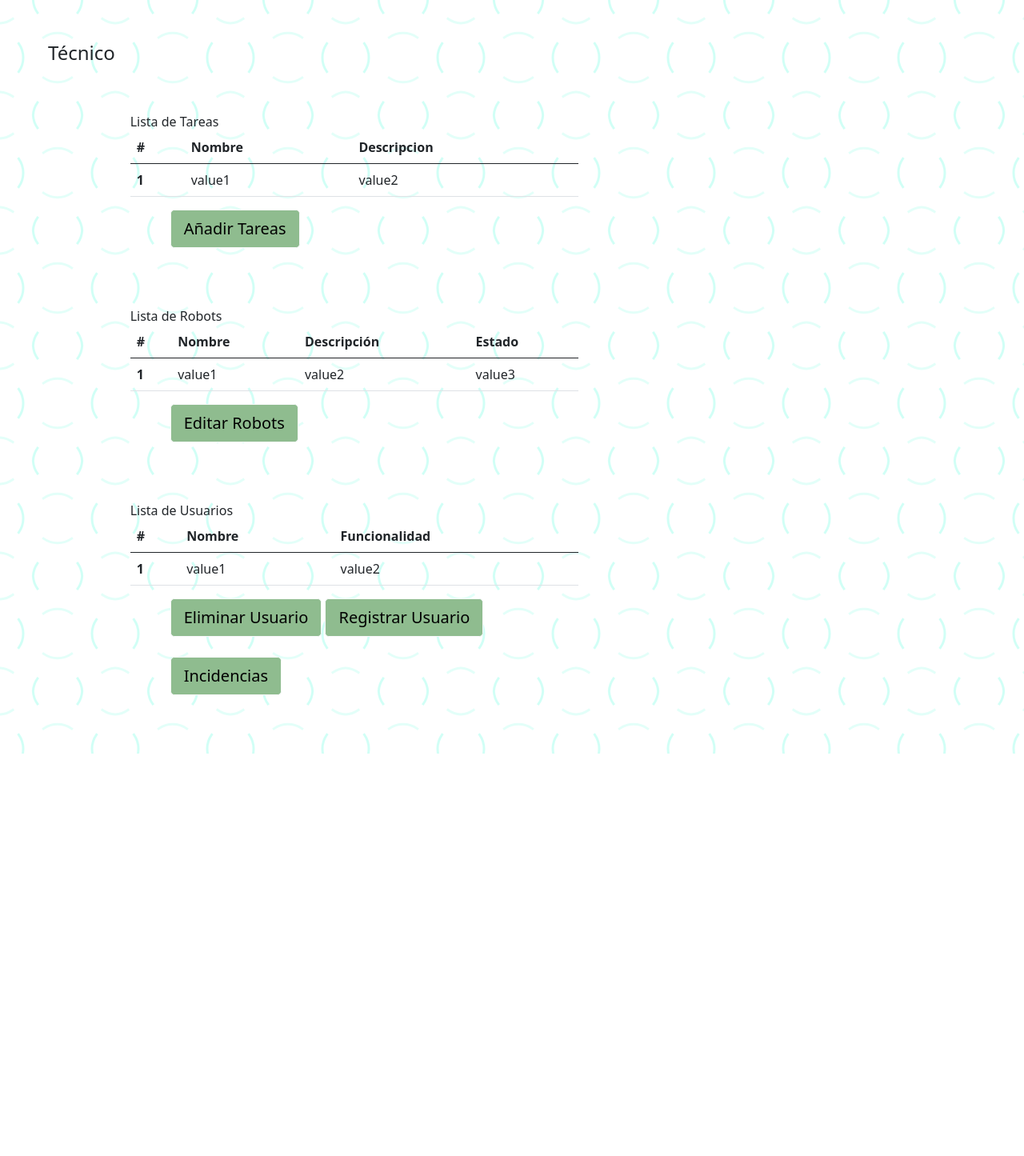
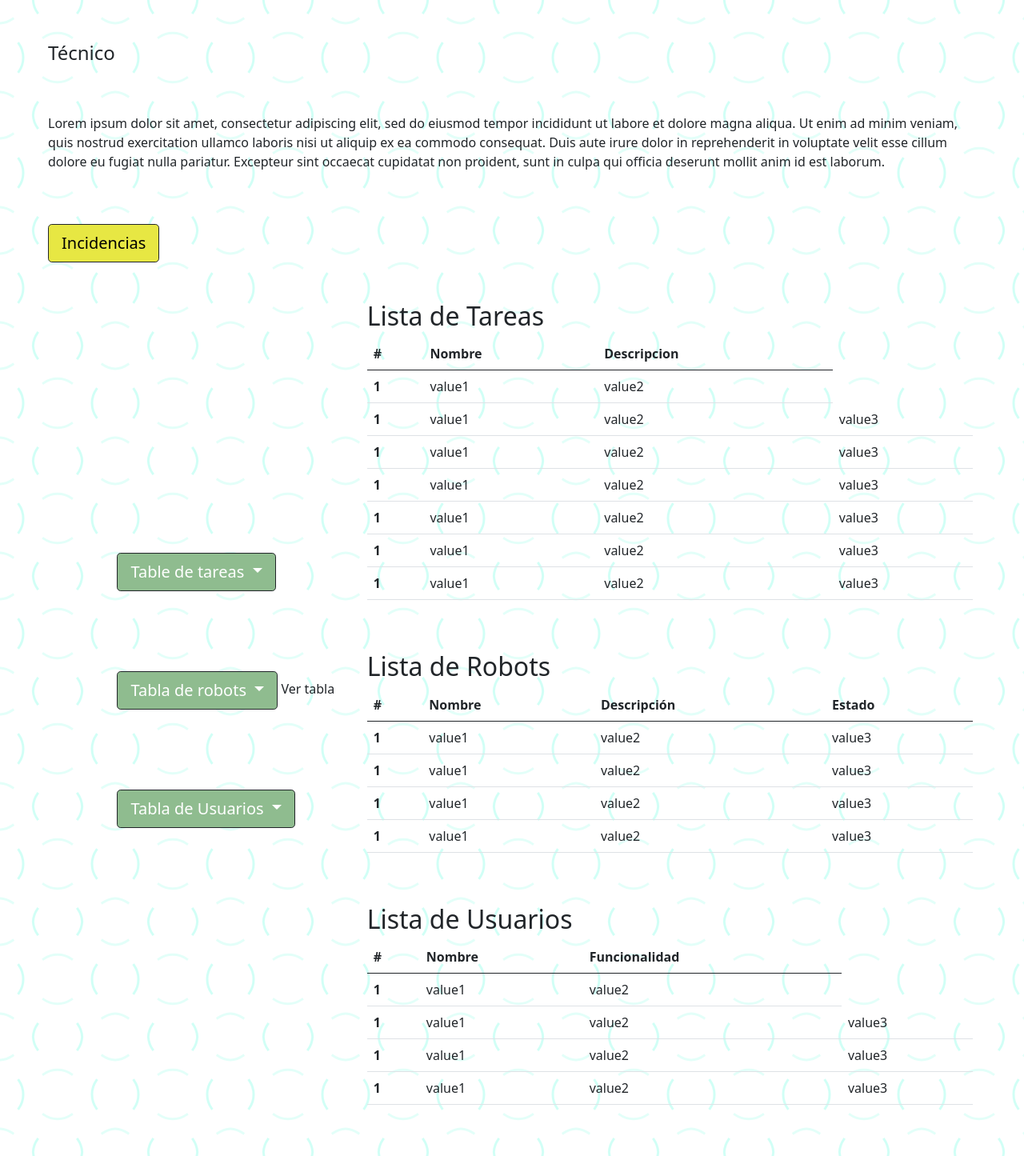
Before and after one commit to jesusaldanamartin/web_engineering, a Python web app: template templates/template_tecnico.html in a window 1280 px wide. Shown: the whole page at 80% size. Before the commit the page ends 942 px from the top, so only its background shows below. Run offline with Jinja, Linux system fonts and the light colour scheme; the template is opened without the code that fills it, so the values that code supplies are empty; some libraries are stand-ins or nearby versions.

Commit message:
plantilla tecnico estructurada

```diff
--- a/static/css/style.css
+++ b/static/css/style.css
@@ -45,3 +45,12 @@
     color: rgb(0, 145, 77);
     font-size: 50px;
 }
+
+.my_black{
+    color: rgb(0, 0, 0);
+}
+
+.padd{
+    padding-bottom: 50px;
+    padding-top: 50px;
+}
--- a/templates/template_medico.html
+++ b/templates/template_medico.html
@@ -64,6 +64,7 @@
         </form>
         </legend>
     </fieldset>
+
     <fieldset class="fieldset-about col-md-4">
     </fieldset>
 
--- a/templates/template_tecnico.html
+++ b/templates/template_tecnico.html
@@ -13,13 +13,65 @@
   <title> Robots Asistenciales</title>
   <script src="https://cdn.jsdelivr.net/npm/sweetalert2@11"></script>
 
-  <div class="main-container row p-5 mx-0 justify-content-center align-items-center align-self-center">
+  <div class="main-container row p-5 mx-0 justify-content-center align-self-center">
     <legend>Técnico</legend>
+          <p class="padd">
+                    Lorem ipsum dolor sit amet, consectetur adipiscing elit, sed do eiusmod tempor incididunt ut
+                    labore et dolore magna aliqua. Ut enim ad minim veniam, quis nostrud exercitation ullamco laboris
+                    nisi ut aliquip ex ea commodo consequat. Duis aute irure dolor in reprehenderit in voluptate velit esse
+                    cillum dolore eu fugiat nulla pariatur. Excepteur sint occaecat cupidatat non proident, sunt in culpa qui
+                    officia deserunt mollit anim id est laborum.
+                </p>
+    <div class="text-left">
+      <button type="button" class="btn btn-dark btn-lg incidencias my_black"> Incidencias </button>
+    </div>
 
-    <fieldset class="text-black col-md-6 px-3  align-self-left" >
+    <fieldset class="col-md-4 d-flex justify-content-center align-self-center">
+        <form class="row px-3" method="POST" action="/upload" enctype="multipart/form-data">
+
+            <div>
+                <div class="text-left margen padd">
+                  <div class="dropdown">
+                    <button class="btn btn-dark btn-lg dropdown-toggle editar" type="button" id="dropdownMenuButton" data-toggle="dropdown" aria-haspopup="true" aria-expanded="false">
+                      Table de tareas
+                    </button>
+                    <div class="dropdown-menu" aria-labelledby="dropdownMenuButton">
+                      <a class="dropdown-item" href="#">Añadir nueva tarea</a>
+                      <a class="dropdown-item" href="#">Editar</a>
+                      <a class="dropdown-item" href="#">Eliminar</a>
+                    </div>
+                </div>
+                </div>
+                <div class="text-left margen padd">
+                  <button class="btn btn-dark btn-lg dropdown-toggle editar" type="button" id="dropdownMenuButton" data-toggle="dropdown" aria-haspopup="true" aria-expanded="false">
+                    Tabla de robots
+                  </button> Ver tabla
+                  <div class="dropdown-menu" aria-labelledby="dropdownMenuButton">
+                    <a class="dropdown-item" href="#">Añadir un nuevo robot</a>
+                    <a class="dropdown-item" href="#">Editar</a>
+                    <a class="dropdown-item" href="#">Eliminar</a>
+                  </div>
+                </div>
+                <div class="text-left margen padd">
+                  <button class="btn btn-dark btn-lg dropdown-toggle editar" type="button" id="dropdownMenuButton" data-toggle="dropdown" aria-haspopup="true" aria-expanded="false">
+                    Tabla de Usuarios
+                  </button>
+                  <div class="dropdown-menu" aria-labelledby="dropdownMenuButton">
+                    <a class="dropdown-item" href="#">Registrar nuevo usuario</a>
+                    <a class="dropdown-item" href="#">Editar</a>
+                    <a class="dropdown-item" href="#">Eliminar</a>
+                  </div>
+                </div>
+            </div>
+        </form>
+        <form class="row px-8" method="POST" action="/upload" enctype="multipart/form-data">
+
+        </form>
+    </fieldset>
+    <fieldset class="text-black col-md-8 px-3">
       <form method="GET" class="mt-5 row justify-content-center">
         <div>
-          <table class="table"> Lista de Tareas
+          <table class="table"> <h2>Lista de Tareas</h2>
             <thead>
               <tr>
                 <th scope="col"> # </th>
@@ -33,21 +85,49 @@
                 <td>value1</td>
                 <td>value2</td>
               </tr>
+              <tr>
+                <th scope="row">1</th>
+                <td>value1</td>
+                <td>value2</td>
+                <td>value3</td>
+              </tr>
+              <tr>
+                <th scope="row">1</th>
+                <td>value1</td>
+                <td>value2</td>
+                <td>value3</td>
+              </tr>
+              <tr>
+                <th scope="row">1</th>
+                <td>value1</td>
+                <td>value2</td>
+                <td>value3</td>
+              </tr>
+              <tr>
+                <th scope="row">1</th>
+                <td>value1</td>
+                <td>value2</td>
+                <td>value3</td>
+              </tr>
+              <tr>
+                <th scope="row">1</th>
+                <td>value1</td>
+                <td>value2</td>
+                <td>value3</td>
+              </tr>
+              <tr>
+                <th scope="row">1</th>
+                <td>value1</td>
+                <td>value2</td>
+                <td>value3</td>
+              </tr>
             </tbody>
           </table>
-          <div class="text-left margen">
-            <button type="button" class="btn btn-light btn-lg editar"> Añadir Tareas </button>
-          </div>
         </div>
       </form>
-      </legend>
-    </fieldset>
-
-    <fieldset class="fieldset-about col-md-4"> </fieldset>
-    <fieldset class="text-black col-md-6 px-3">
       <form method="GET" class="mt-5 row justify-content-center">
         <div>
-          <table class="table"> Lista de Robots
+          <table class="table"> <h2>Lista de Robots</h2>
             <thead>
               <tr>
                 <th scope="col"> # </th>
@@ -63,22 +143,32 @@
                 <td>value2</td>
                 <td>value3</td>
               </tr>
+              <tr>
+                <th scope="row">1</th>
+                <td>value1</td>
+                <td>value2</td>
+                <td>value3</td>
+              </tr>
+              <tr>
+                <th scope="row">1</th>
+                <td>value1</td>
+                <td>value2</td>
+                <td>value3</td>
+              </tr>
+              <tr>
+                <th scope="row">1</th>
+                <td>value1</td>
+                <td>value2</td>
+                <td>value3</td>
+              </tr>
             </tbody>
           </table>
-          <div class="text-left margen">
-            <button type="button" class="btn btn-light btn-lg editar"> Editar Robots </button>
-          </div>
         </div>
       </form>
-      </legend>
-    </fieldset>
 
-    <fieldset class="fieldset-about col-md-4"> </fieldset>
-
-    <fieldset class="text-black col-md-6 px-3">
       <form method="GET" class="mt-5 row justify-content-center">
         <div>
-          <table class="table"> Lista de Usuarios
+          <table class="table"> <h2>Lista de Usuarios</h2>
             <thead>
               <tr>
                 <th scope="col"> # </th>
@@ -92,25 +182,32 @@
                 <td>value1</td>
                 <td>value2</td>
               </tr>
+              <tr>
+                <th scope="row">1</th>
+                <td>value1</td>
+                <td>value2</td>
+                <td>value3</td>
+              </tr>
+              <tr>
+                <th scope="row">1</th>
+                <td>value1</td>
+                <td>value2</td>
+                <td>value3</td>
+              </tr>
+              <tr>
+                <th scope="row">1</th>
+                <td>value1</td>
+                <td>value2</td>
+                <td>value3</td>
+              </tr>
             </tbody>
           </table>
-          <div class="text-left margen">
-            <button type="button" class="btn btn-light btn-lg editar"> Eliminar Usuario </button>
-            <button type="button" class="btn btn-light btn-lg editar"> Registrar Usuario </button>
-          </div>
-          <div class="text-left margen">
-            <button type="button" class="btn btn-light btn-lg editar"> Incidencias </button>
-          </div>
         </div>
       </form>
-      </legend>
-    </fieldset>
-
-    <fieldset class="fieldset-about col-md-4"> </fieldset>
+  </fieldset>
   </div>
 
-  <script src="https://cd
-n.jsdelivr.net/npm/popper.js@1.16.0/dist/umd/popper.min.js"
+  <script src="https://cdn.jsdelivr.net/npm/popper.js@1.16.0/dist/umd/popper.min.js"
     integrity="sha384-Q6E9RHvbIyZFJoft+2mJbHaEWldlvI9IOYy5n3zV9zzTtmI3UksdQRVvoxMfooAo" crossorigin="anonymous">
     </script>
   <script src="https://stackpath.bootstrapcdn.com/bootstrap/5.0.0-alpha1/js/bootstrap.min.js"
```
